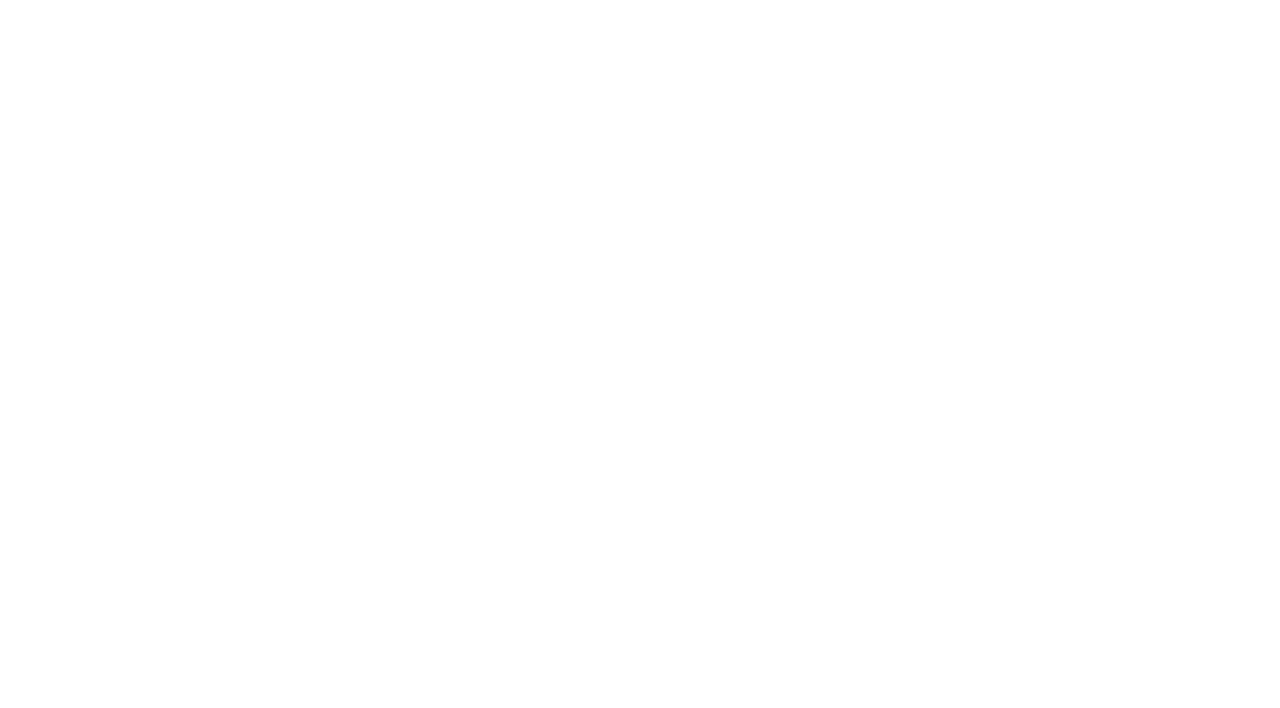
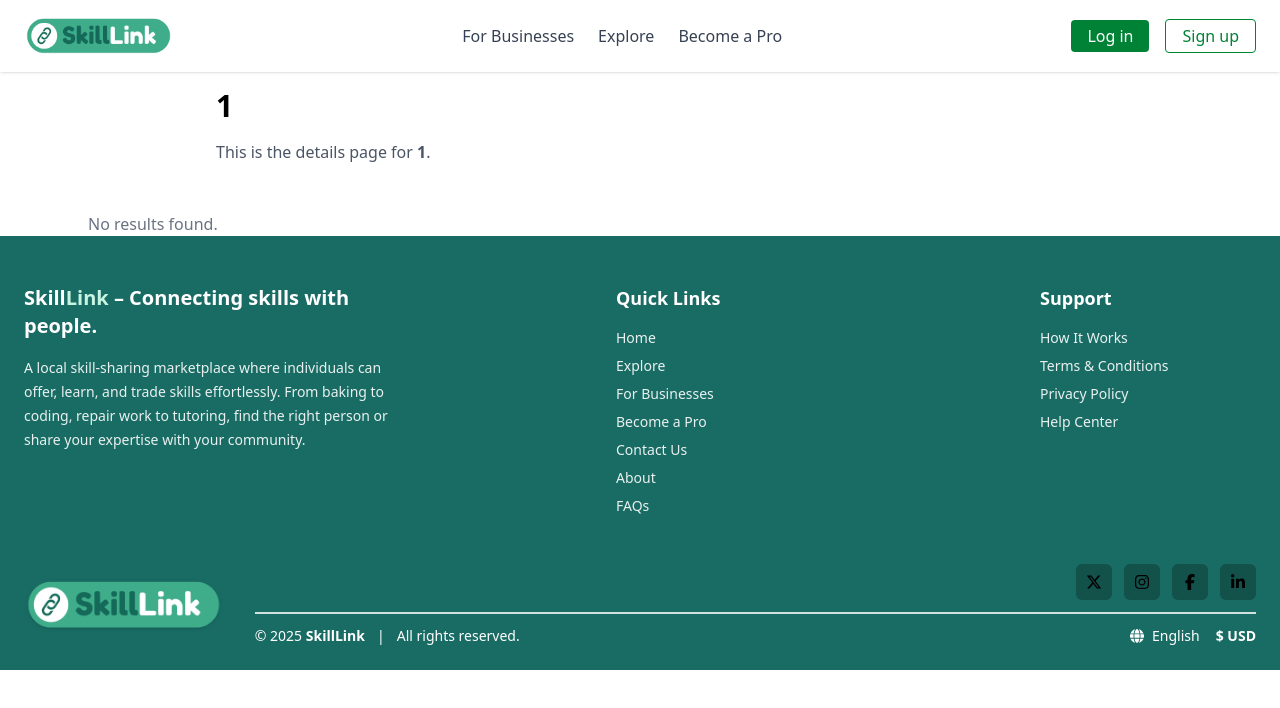
Before and after one commit to Dinesh0017/skillLink, a React (Vite) app: page /services/1 in a window 1280 px wide. Before the commit this address had no page. Shown: the top 708 px of the page. Built offline with nearby package versions, Linux system fonts and the light colour scheme.

Commit message:
service pages

```diff
--- a/src/App.jsx
+++ b/src/App.jsx
@@ -1,14 +1,17 @@
-import { Routes, Route } from "react-router-dom";
+import { BrowserRouter as Router, Routes, Route } from "react-router-dom";
 import HomePage from "./pages/Home";
 import SearchResults from "./pages/SearchResults";
-
+import ServicePage from "./pages/ServicePage";
 
 function App() {
   return (
-    <Routes>
-      <Route path="/" element={<HomePage />} />
-      <Route path="/search" element={<SearchResults />} />
-    </Routes>
+
+      <Routes>
+        <Route path="/" element={<HomePage />} />
+        <Route path="/search" element={<SearchResults />} />
+        <Route path="/services/:slug" element={<ServicePage />} />
+      </Routes>
+
   );
 }
 
--- a/src/components/PopularServices.jsx
+++ b/src/components/PopularServices.jsx
@@ -1,4 +1,5 @@
 import React from "react";
+import { Link } from "react-router-dom";
 import homeCleaning from "../assets/home-cleaning.jpg";
 import handyman from "../assets/handyman.jpg";
 import personalTraining from "../assets/personal-training.jpg";
@@ -9,14 +10,14 @@ import eventPlanning from "../assets/event-planning.jpg";
 import petCare from "../assets/pet-care.jpg";
 
 const services = [
-  { name: "Home Cleaning", img: homeCleaning },
-  { name: "Handyman", img: handyman },
-  { name: "Personal Training", img: personalTraining },
-  { name: "Graphic Design", img: graphicDesign },
-  { name: "Photography", img: photography },
-  { name: "Tutoring", img: tutoring },
-  { name: "Event Planning", img: eventPlanning },
-  { name: "Pet Care", img: petCare },
+  { name: "Home Cleaning", img: homeCleaning, slug: "home-cleaning" },
+  { name: "Handyman", img: handyman, slug: "handyman" },
+  { name: "Personal Training", img: personalTraining, slug: "personal-training" },
+  { name: "Graphic Design", img: graphicDesign, slug: "graphic-design" },
+  { name: "Photography", img: photography, slug: "photography" },
+  { name: "Tutoring", img: tutoring, slug: "tutoring" },
+  { name: "Event Planning", img: eventPlanning, slug: "event-planning" },
+  { name: "Pet Care", img: petCare, slug: "pet-care" },
 ];
 
 const PopularServices = () => {
@@ -25,14 +26,14 @@ const PopularServices = () => {
       <h2 className="text-2xl font-semibold mb-8">Popular Services</h2>
       <div className="grid grid-cols-2 sm:grid-cols-3 md:grid-cols-4 gap-6">
         {services.map((service, index) => (
-          <div key={index} className="text-center">
+          <Link key={index} to={`/services/${service.slug}`} className="text-center">
             <img
               src={service.img}
               alt={service.name}
               className="rounded-lg shadow-lg w-full h-40 object-cover hover:scale-105 transition-transform cursor-pointer"
             />
             <p className="mt-2 text-sm font-medium">{service.name}</p>
-          </div>
+          </Link>
         ))}
       </div>
     </section>
--- /dev/null
+++ b/src/components/ServiceCard.jsx
@@ -0,0 +1,25 @@
+import React from "react";
+
+const ServiceCard = ({ service }) => {
+  return (
+    <div className="bg-white shadow-md rounded-2xl p-6 hover:shadow-xl transition-shadow duration-300">
+      {service.images && service.images.length > 0 && (
+        <img
+          src={service.images[0]}
+          alt={service.name}
+          className="w-full h-48 object-cover rounded-xl mb-4"
+        />
+      )}
+      <h2 className="text-xl font-semibold mb-2">{service.name}</h2>
+      <p className="text-gray-600 mb-4">{service.desc}</p>
+      <p className="text-gray-500 text-sm mb-2">
+        <strong>Location:</strong> {service.location} | <strong>Price:</strong> {service.priceRange}
+      </p>
+      <p className="text-yellow-500 font-medium">
+        ⭐ {service.rating} ({service.reviews} reviews)
+      </p>
+    </div>
+  );
+};
+
+export default ServiceCard;
--- /dev/null
+++ b/src/pages/ServicePage.jsx
@@ -0,0 +1,68 @@
+import React from "react";
+import { useParams } from "react-router-dom";
+import Navbar from "../components/Navbar";
+import Footer from "../components/Footer";
+import ServiceCard from "../components/ServiceCard";
+
+import {
+  cleaningServices,
+  handymanServices,
+  trainingServices,
+  designServices,
+  photographyServices,
+  tutoringServices,
+  eventPlanningServices,
+  petCareServices,
+} from "../data/skills";
+
+// Map slugs to their service arrays
+const slugMap = {
+  "home-cleaning": cleaningServices,
+  "handyman": handymanServices,
+  "personal-training": trainingServices,
+  "graphic-design": designServices,
+  "photography": photographyServices,
+  "tutoring": tutoringServices,
+  "event-planning": eventPlanningServices,
+  "pet-care": petCareServices,
+};
+
+const capitalizeWords = (str) =>
+  str
+    .split("-")
+    .map((word) => word[0].toUpperCase() + word.slice(1))
+    .join(" ");
+
+const ServicePage = () => {
+  const { slug } = useParams();
+  const title = capitalizeWords(slug);
+
+  // Get the relevant services array from the slug map
+  const relevantServices = slugMap[slug] || [];
+
+  return (
+    <>
+      <Navbar />
+      <div className="max-w-4xl mx-auto px-6 py-12 mt-10">
+        <h1 className="text-3xl font-bold">{title}</h1>
+        <p className="mt-4 text-gray-600">
+          This is the details page for <strong>{title}</strong>.
+        </p>
+      </div>
+
+      <div className="max-w-6xl mx-auto px-6 grid grid-cols-1 md:grid-cols-2 lg:grid-cols-3 gap-6">
+        {relevantServices.length > 0 ? (
+          relevantServices.map((service) => (
+            <ServiceCard key={service.id} service={service} />
+          ))
+        ) : (
+          <p className="text-gray-500">No results found.</p>
+        )}
+      </div>
+
+      <Footer />
+    </>
+  );
+};
+
+export default ServicePage;
```
